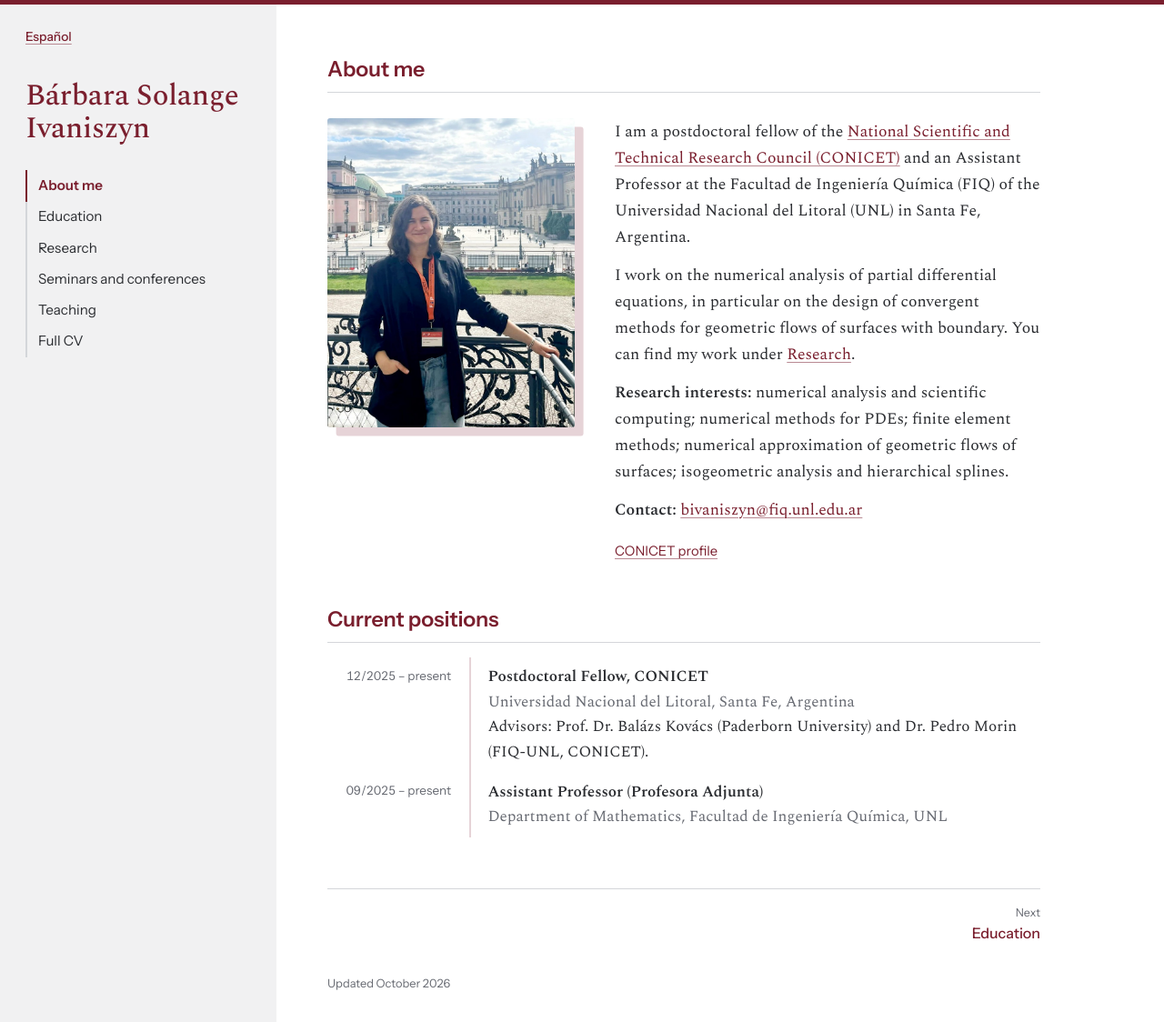
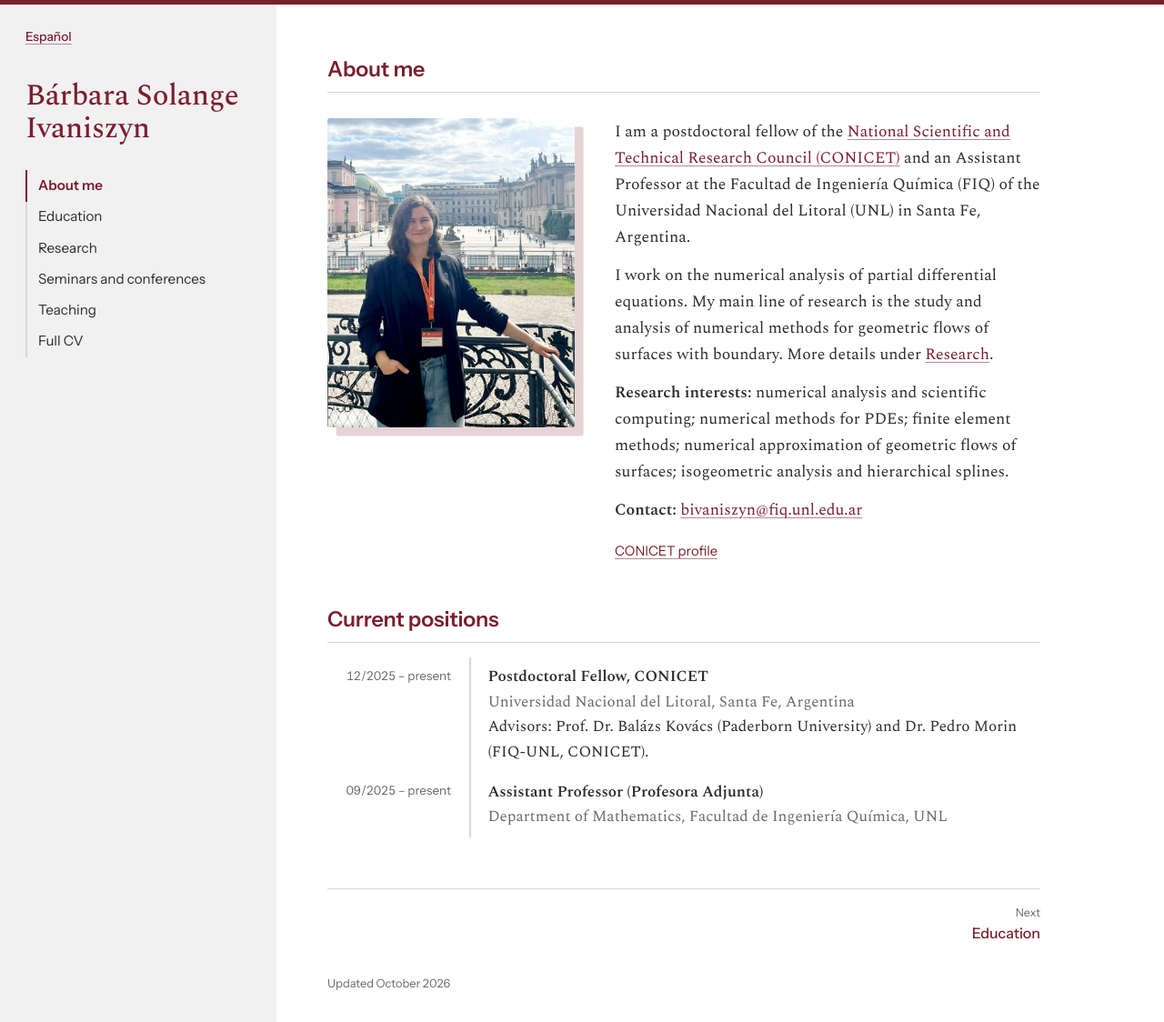
Before and after one commit to bsivaniszyn/bsivaniszyn.github.io, a Jekyll site: the page built from index.html, in a window 1280 px wide and 1124 px high. Shown: the whole window at 91% size. Built offline with Jekyll 4.4.1, drawn with Linux system fonts in a browser that asks for light colours.

Commit message:
minor changes

```diff
--- a/_data/en.yml
+++ b/_data/en.yml
@@ -24,7 +24,7 @@ links:
 about: |
   I am a postdoctoral fellow of the [National Scientific and Technical Research Council (CONICET)](https://www.conicet.gov.ar) and an Assistant Professor at the Facultad de Ingeniería Química (FIQ) of the Universidad Nacional del Litoral (UNL) in Santa Fe, Argentina.
 
-  I work on the numerical analysis of partial differential equations, in particular on the design of convergent methods for geometric flows of surfaces with boundary. You can find my work under [Research](#research).
+  I work on the numerical analysis of partial differential equations. My main line of research is the study and analysis of numerical methods for geometric flows of surfaces with boundary. More details under [Research](#research).
 
   **Research interests:** numerical analysis and scientific computing; numerical methods for PDEs; finite element methods; numerical approximation of geometric flows of surfaces; isogeometric analysis and hierarchical splines.
 
@@ -78,7 +78,7 @@ sections:
   # RESEARCH: publications and research visits, each as a subsection.
   - title: "Research"
     short: "Research"
-    text:  "My work focuses on numerical methods for geometric flows of surfaces with boundary, such as mean curvature flow, surface diffusion and Willmore flow. I also work on isogeometric analysis with hierarchical splines and on numerical methods for electrical impedance tomography."
+    text: "My work focuses on numerical methods for geometric flows of surfaces with boundary, such as mean curvature flow, surface diffusion and Willmore flow. I also collaborate on projects on isogeometric analysis with hierarchical splines and on numerical methods for electrical impedance tomography."
     groups:
       - title: "Peer-reviewed journal articles"
         entries:
--- a/_data/es.yml
+++ b/_data/es.yml
@@ -40,7 +40,7 @@ links:
 about: |
   Soy becaria posdoctoral del [Consejo Nacional de Investigaciones Científicas y Técnicas (CONICET)](https://www.conicet.gov.ar) y Profesora Adjunta en la Facultad de Ingeniería Química (FIQ) de la Universidad Nacional del Litoral (UNL), en Santa Fe, Argentina.
 
-  Trabajo en análisis numérico de ecuaciones diferenciales parciales, en particular en el diseño de métodos convergentes para flujos geométricos de superficies con borde. Mis trabajos están en [Investigación](#investigacion).
+  Trabajo en análisis numérico de ecuaciones diferenciales parciales. Mi línea principal es el estudio y análisis de métodos numéricos para flujos geométricos de superficies con borde. Más detalles en [Investigación](#investigacion).
 
   **Intereses de investigación:** análisis numérico y computación científica; métodos numéricos para EDPs; métodos de elementos finitos; aproximación numérica de flujos geométricos de superficies; análisis isogeométrico y splines jerárquicos.
 
@@ -105,7 +105,7 @@ sections:
   # INVESTIGACIÓN: publicaciones y estancias, cada una como subsección.
   - title: "Investigación"
     short: "Investigación"
-    text: "Mi trabajo se centra en métodos numéricos para flujos geométricos de superficies con borde, como el flujo por curvatura media, la difusión superficial y el flujo de Willmore. También trabajo en análisis isogeométrico con splines jerárquicos y en métodos numéricos para tomografía de impedancia eléctrica."
+    text: "Mi trabajo se centra en métodos numéricos para flujos geométricos de superficies con borde, como el flujo por curvatura media, la difusión superficial y el flujo de Willmore. Además, colaboro en proyectos sobre análisis isogeométrico con splines jerárquicos y sobre métodos numéricos para tomografía de impedancia eléctrica."
     groups:
       - title: "Artículos en revistas con referato"
         entries:
```
